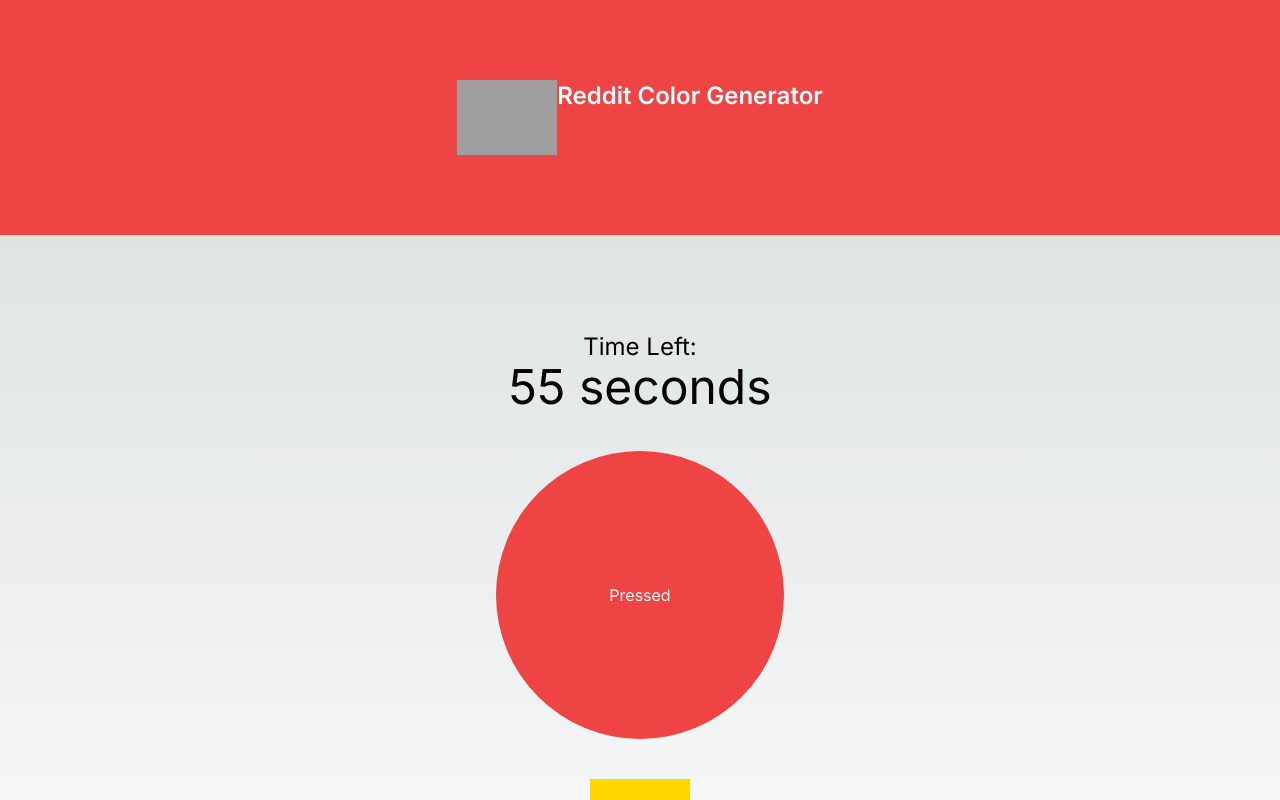
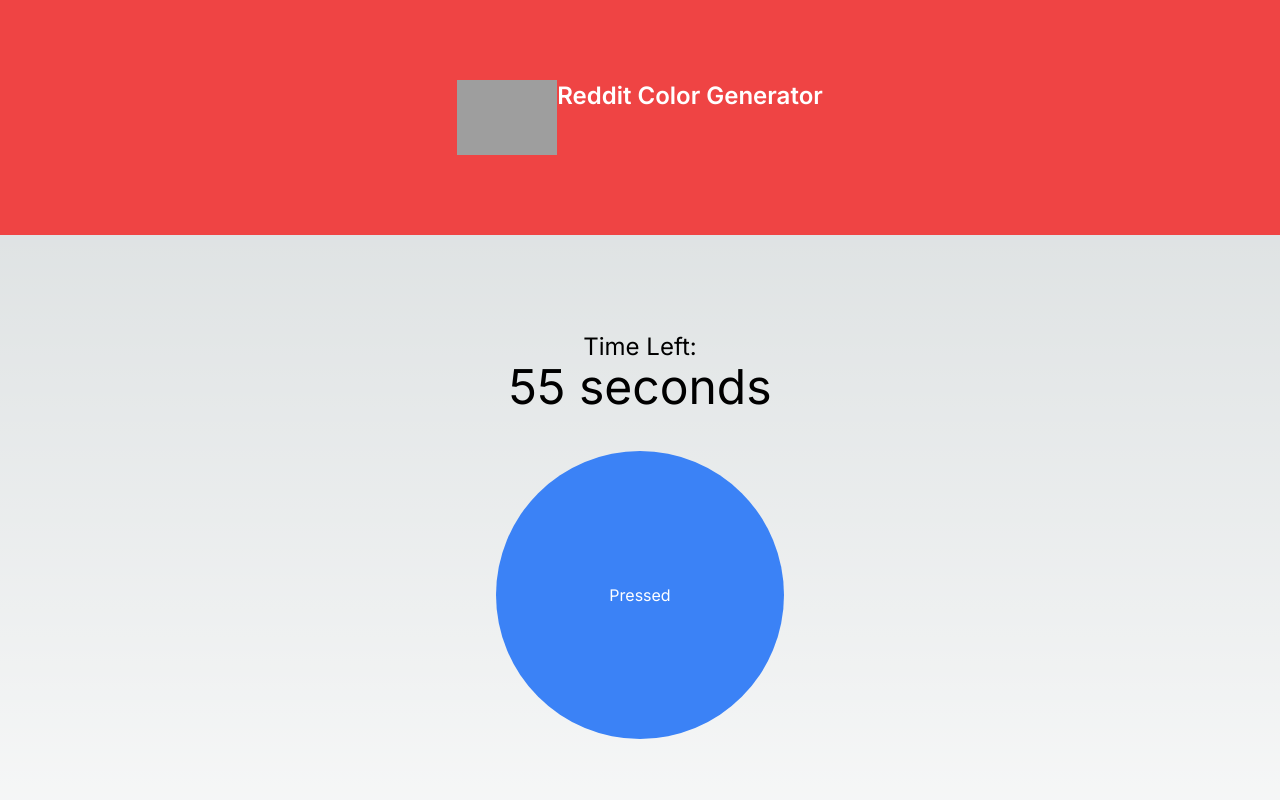
Before and after one commit to ferdiaz93/reddit-button, a Next.js app: page / in a window 1280 px wide. Both pictures are taken after a click on the button "Press". Shown: the top 800 px of the page. Built offline with nearby package versions, Linux system fonts and the light colour scheme; grey boxes are pictures that could not be loaded.

Commit message:
refactor

```diff
--- a/app/components/Button.tsx
+++ b/app/components/Button.tsx
@@ -11,7 +11,7 @@ const Button: React.FC<ButtonProps> = ({ onClick, disabled = false, children })
     <button
       onClick={onClick}
       disabled={disabled}
-      className={`bg-red-500 rounded-full text-white py-36 px-36  relative flex items-center justify-center ${disabled ? 'bg-blue-500' : 'cursor-pointer hover:bg-red-600'}`}>
+      className={`rounded-full text-white py-36 px-36  relative flex items-center justify-center ${disabled ? 'bg-blue-500' : 'bg-red-500 cursor-pointer hover:bg-red-600'}`}>
       {children}
     </button>
   );
--- a/app/pages/home.tsx
+++ b/app/pages/home.tsx
@@ -8,44 +8,61 @@ import Counter from "../components/Counter";
 import Notification from "../components/Notification";
 
 const HomePage = () => {
-  const [assignedColor, setAssignedColor] = useLocalStorage('assignedColor', '')
-  const [clicked, setClicked] = useState(false);
-  const [color, setColor] = useState("");
+  const [assignedColor, setAssignedColor] = useLocalStorage('assigned-color', '');
+  const [delayedTime, setDelayedTime] = useLocalStorage('delayed-time', '');
   const [timeLeft, setTimeLeft] = useState(60);
+  const [loading, setLoading] = useState(true);
 
   useEffect(() => {
-    if (!clicked && !assignedColor) {
+    // Si ya tiene un color asignado, corta la ejecucion
+    if (!!delayedTime && !!assignedColor) {
+      setTimeLeft(parseInt(delayedTime));
+      return
+    }
+
+    // Temporizador
     const timer = setInterval(() => {
       setTimeLeft((prevTime) => prevTime === 0 ? 60 : prevTime - 1);
     }, 1000);
 
-      return () => clearInterval(timer);
-    }
-  }, [timeLeft, clicked, assignedColor]);
+
+
+
+    setLoading(false);
+    return () => {
+      clearInterval(timer);
+    };
+  }, [timeLeft, assignedColor, delayedTime]);
 
   const handleClick = () => {
-    if (!clicked) {
-      setClicked(true);
+    if (!assignedColor) {
       const colorSelected = getColorBySecond(timeLeft);
-      setColor(colorSelected);
-      setAssignedColor(colorSelected)
+      setAssignedColor(colorSelected);
+      setDelayedTime(`${timeLeft}`)
     }
   };
 
   return (
     <section className="flex flex-col gap-y-10 items-center">
+      {loading ? (
+        <div className="text-5xl font-bold">Loading...</div>
+      ) : (
+        <div className="flex flex-col gap-y-10 items-center">
           <Counter timeLeft={timeLeft} />
-      <Button onClick={handleClick} disabled={clicked || !!assignedColor}>
+          <Button onClick={handleClick} disabled={!!assignedColor}>
             <span className="absolute">
-          {clicked || assignedColor ? "Pressed" : "Press"}
+              {!!assignedColor ? "Pressed" : "Press"}
             </span>
           </Button>
-      {color && (
+          <Notification text={'Fernando clickeo el boton!'}></Notification>
+          {!!assignedColor && (
             <article
-          style={{ backgroundColor: color, width: "100px", height: "100px" }}
-        ></article>
+              className="text-5xl font-bold flex items-center justify-center"
+              style={{ color: assignedColor, height: "100px" }}
+            >Este es tu nuevo color de usuario</article>
             )}
-      <Notification text={'Fernando clickeo el boton!'}></Notification>
+        </div>
+      )}
     </section>
   );
 };
--- a/package.json
+++ b/package.json
@@ -13,6 +13,7 @@
     "@types/react": "18.2.21",
     "@types/react-dom": "18.2.7",
     "autoprefixer": "10.4.15",
+    "axios": "^1.5.0",
     "eslint": "8.48.0",
     "eslint-config-next": "13.4.19",
     "next": "13.4.19",
```
Also changed, not shown: 1 other file (tests, documents, lock files or other folders). Lines whose indentation alone changed are shown as unchanged.
